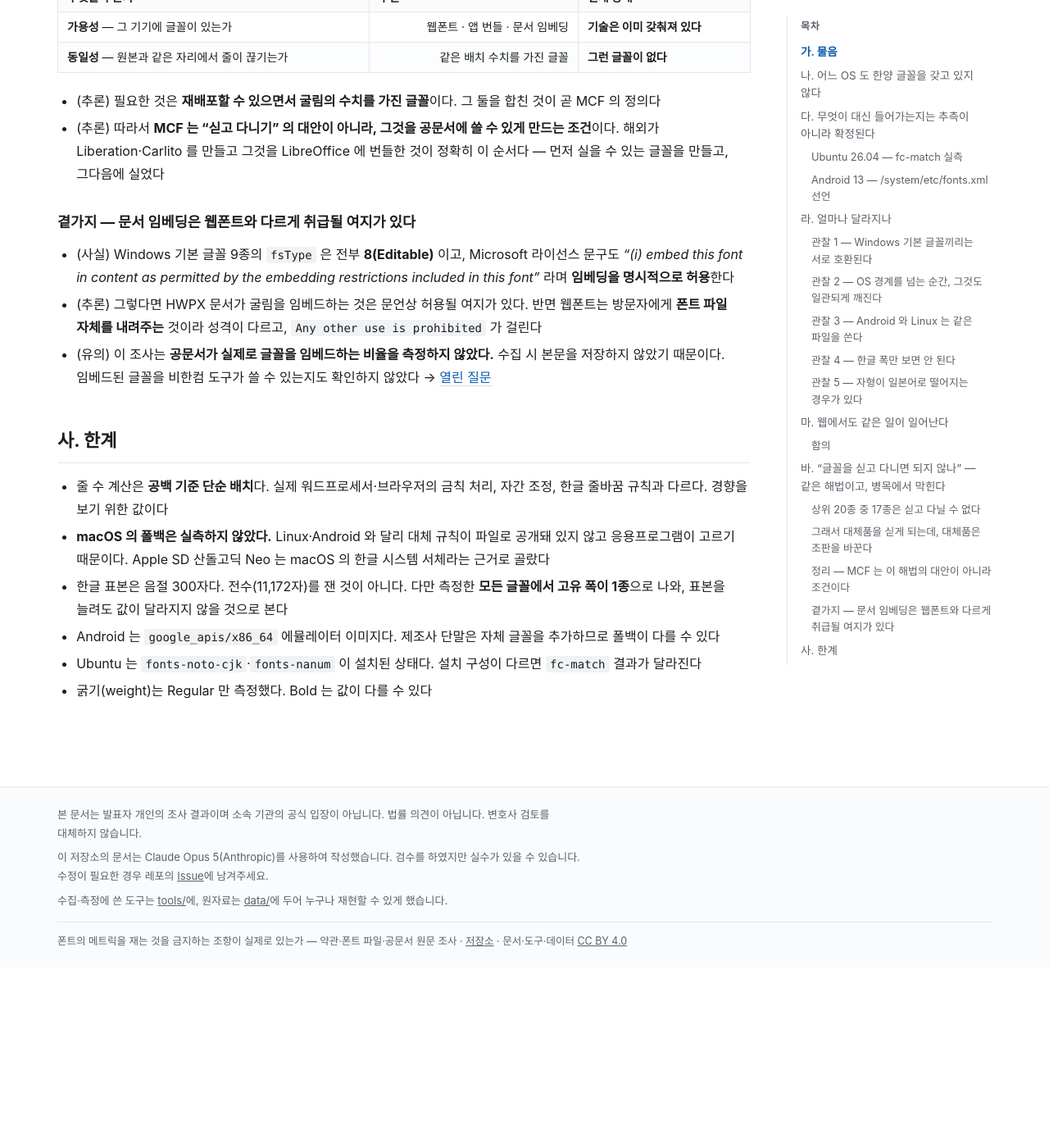
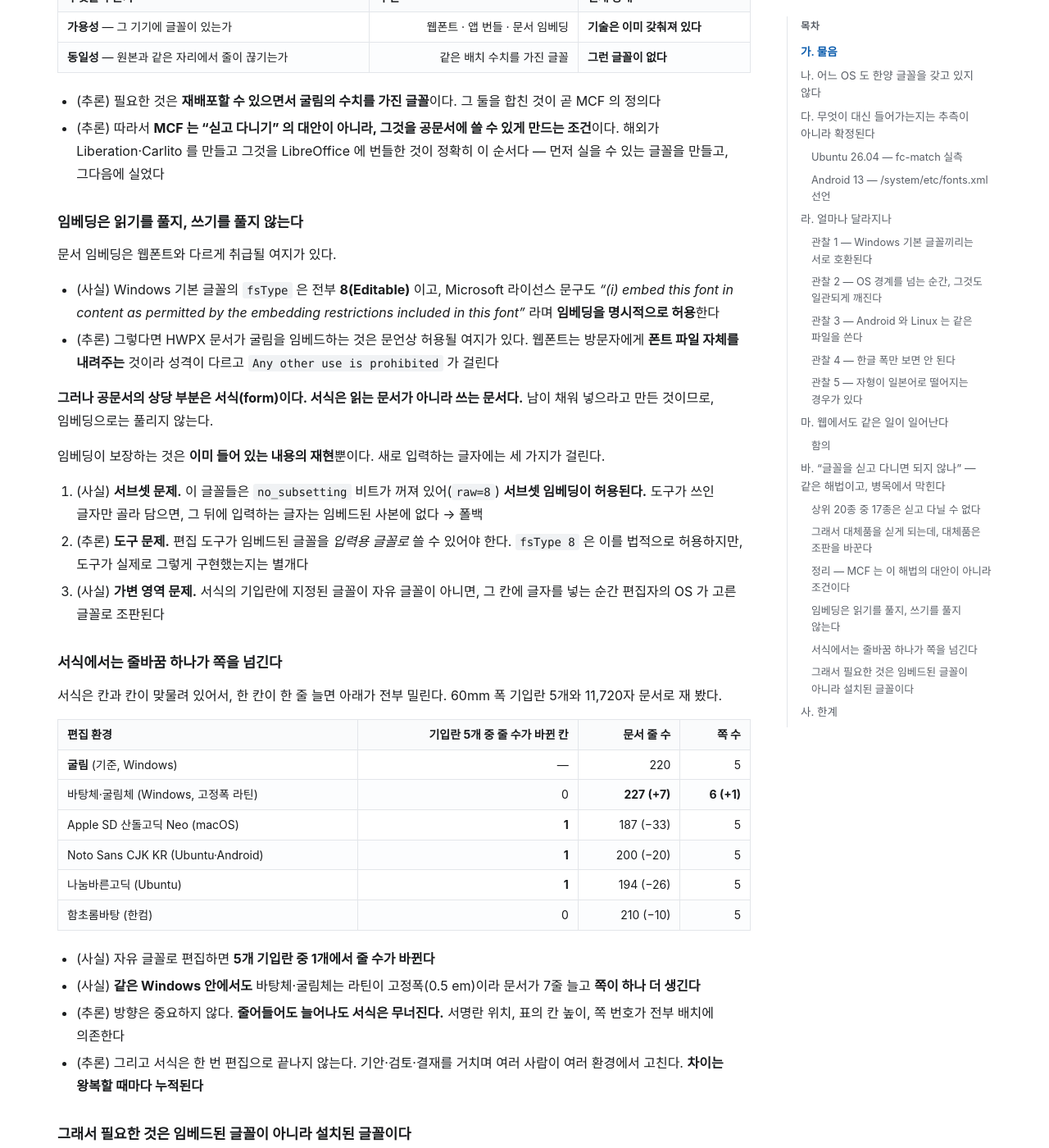
Before and after one commit to msjang/krigf26-font-eula-survey, a Jekyll site: the page built from findings-crossos.md, in a window 1280 px wide and 1400 px high, scrolled down 5695 px. Shown: the whole window at 82% size. Built offline with Jekyll 4.4.1, drawn with Linux system fonts in a browser that asks for light colours; our own code applies the rules of GitHub Pages for plain Markdown files; before the commit the page ends 6875 px from its top, so only the background shows below that; some of the changed text lies outside the part shown.

Commit message:
correct(crossos): 임베딩으로 풀린다는 서술을 축소 — 읽기는 풀리고 쓰기는 안 풀린다
1) 무엇이 과했나
   - 앞 커밋에서 "Windows 기본 글꼴은 fsType 8 이고 Microsoft 문언이 임베딩을
     명시 허용하므로 문서 임베딩은 현실적 경로가 될 수 있다" 고 적었다
   - 이 서술은 문서를 읽기만 하는 경우에만 참이다

2) 왜 틀렸나 — 공문서의 상당 부분은 서식이다
   - 서식은 읽는 문서가 아니라 남이 채워 넣으라고 만든 쓰는 문서다
   - 임베딩이 보장하는 것은 이미 들어 있는 내용의 재현뿐이다
   - 새로 입력하는 글자에는 세 가지가 걸린다
       서브셋: no_subsetting 비트가 꺼져 있어 서브셋 임베딩이 허용된다.
               담기지 않은 글자를 치면 폴백된다
       도구:   편집 도구가 임베드된 글꼴을 입력용으로 쓰는지는 별개 문제다
       가변영역: 기입란에 지정된 글꼴이 자유 글꼴이 아니면 편집자의 OS 가 고른다

3) 실측을 붙였다
   - 60mm 기입란 5개 중 1개에서 자유 글꼴 편집 시 줄 수가 바뀐다
   - 같은 Windows 안에서도 바탕체·굴림체는 라틴 고정폭 탓에 쪽이 하나 더 생긴다
   - 방향은 중요하지 않다. 줄어도 늘어도 서명란·표 높이·쪽 번호가 밀린다
   - 서식은 기안·검토·결재를 거치므로 차이가 왕복마다 누적된다

4) 결론을 다시 적었다
   - 편집하려면 도구가 그 글꼴을 문서에 딸린 데이터가 아니라 글꼴로서 가져야 한다
   - 즉 모든 편집 환경에 설치돼 있어야 하고(재배포 가능),
     원본과 같은 줄바꿈을 내야 한다(메트릭 일치)
   - 임베딩은 이 중 가용성을 읽기에 한해서만 대신한다

Co-Authored-By: Claude <noreply@anthropic.com>

```diff
--- a/findings-crossos.md
+++ b/findings-crossos.md
@@ -166,11 +166,44 @@ Linux 와 Android 는 대체 규칙이 파일로 공개돼 있어 **실측할
 - (추론) 필요한 것은 **재배포할 수 있으면서 굴림의 수치를 가진 글꼴**이다. 그 둘을 합친 것이 곧 MCF 의 정의다
 - (추론) 따라서 **MCF 는 "싣고 다니기" 의 대안이 아니라, 그것을 공문서에 쓸 수 있게 만드는 조건**이다. 해외가 Liberation·Carlito 를 만들고 그것을 LibreOffice 에 번들한 것이 정확히 이 순서다 — 먼저 실을 수 있는 글꼴을 만들고, 그다음에 실었다
 
-### 곁가지 — 문서 임베딩은 웹폰트와 다르게 취급될 여지가 있다
+### 임베딩은 읽기를 풀지, 쓰기를 풀지 않는다
 
-- (사실) Windows 기본 글꼴 9종의 `fsType` 은 전부 **8(Editable)** 이고, Microsoft 라이선스 문구도 *"(i) embed this font in content as permitted by the embedding restrictions included in this font"* 라며 **임베딩을 명시적으로 허용**한다
-- (추론) 그렇다면 HWPX 문서가 굴림을 임베드하는 것은 문언상 허용될 여지가 있다. 반면 웹폰트는 방문자에게 **폰트 파일 자체를 내려주는** 것이라 성격이 다르고, `Any other use is prohibited` 가 걸린다
-- (유의) 이 조사는 **공문서가 실제로 글꼴을 임베드하는 비율을 측정하지 않았다.** 수집 시 본문을 저장하지 않았기 때문이다. 임베드된 글꼴을 비한컴 도구가 쓸 수 있는지도 확인하지 않았다 → [열린 질문](open-questions.md)
+문서 임베딩은 웹폰트와 다르게 취급될 여지가 있다.
+
+- (사실) Windows 기본 글꼴의 `fsType` 은 전부 **8(Editable)** 이고, Microsoft 라이선스 문구도 *"(i) embed this font in content as permitted by the embedding restrictions included in this font"* 라며 **임베딩을 명시적으로 허용**한다
+- (추론) 그렇다면 HWPX 문서가 굴림을 임베드하는 것은 문언상 허용될 여지가 있다. 웹폰트는 방문자에게 **폰트 파일 자체를 내려주는** 것이라 성격이 다르고 `Any other use is prohibited` 가 걸린다
+
+**그러나 공문서의 상당 부분은 서식(form)이다. 서식은 읽는 문서가 아니라 쓰는 문서다.** 남이 채워 넣으라고 만든 것이므로, 임베딩으로는 풀리지 않는다.
+
+임베딩이 보장하는 것은 **이미 들어 있는 내용의 재현**뿐이다. 새로 입력하는 글자에는 세 가지가 걸린다.
+
+1. (사실) **서브셋 문제.** 이 글꼴들은 `no_subsetting` 비트가 꺼져 있어(`raw=8`) **서브셋 임베딩이 허용된다.** 도구가 쓰인 글자만 골라 담으면, 그 뒤에 입력하는 글자는 임베드된 사본에 없다 → 폴백
+2. (추론) **도구 문제.** 편집 도구가 임베드된 글꼴을 *입력용 글꼴로* 쓸 수 있어야 한다. `fsType 8` 은 이를 법적으로 허용하지만, 도구가 실제로 그렇게 구현했는지는 별개다
+3. (사실) **가변 영역 문제.** 서식의 기입란에 지정된 글꼴이 자유 글꼴이 아니면, 그 칸에 글자를 넣는 순간 편집자의 OS 가 고른 글꼴로 조판된다
+
+### 서식에서는 줄바꿈 하나가 쪽을 넘긴다
+
+서식은 칸과 칸이 맞물려 있어서, 한 칸이 한 줄 늘면 아래가 전부 밀린다. 60mm 폭 기입란 5개와 11,720자 문서로 재 봤다.
+
+| 편집 환경 | 기입란 5개 중 줄 수가 바뀐 칸 | 문서 줄 수 | 쪽 수 |
+|---|---:|---:|---:|
+| **굴림** (기준, Windows) | — | 220 | 5 |
+| 바탕체·굴림체 (Windows, 고정폭 라틴) | 0 | **227 (+7)** | **6 (+1)** |
+| Apple SD 산돌고딕 Neo (macOS) | **1** | 187 (−33) | 5 |
+| Noto Sans CJK KR (Ubuntu·Android) | **1** | 200 (−20) | 5 |
+| 나눔바른고딕 (Ubuntu) | **1** | 194 (−26) | 5 |
+| 함초롬바탕 (한컴) | 0 | 210 (−10) | 5 |
+
+- (사실) 자유 글꼴로 편집하면 **5개 기입란 중 1개에서 줄 수가 바뀐다**
+- (사실) **같은 Windows 안에서도** 바탕체·굴림체는 라틴이 고정폭(0.5 em)이라 문서가 7줄 늘고 **쪽이 하나 더 생긴다**
+- (추론) 방향은 중요하지 않다. **줄어들어도 늘어나도 서식은 무너진다.** 서명란 위치, 표의 칸 높이, 쪽 번호가 전부 배치에 의존한다
+- (추론) 그리고 서식은 한 번 편집으로 끝나지 않는다. 기안·검토·결재를 거치며 여러 사람이 여러 환경에서 고친다. **차이는 왕복할 때마다 누적된다**
+
+### 그래서 필요한 것은 임베드된 글꼴이 아니라 설치된 글꼴이다
+
+- (추론) 편집을 하려면 편집 도구가 그 글꼴을 **문서에 딸린 데이터가 아니라 글꼴로서** 갖고 있어야 한다. 새 글자를 조판하고, 다시 저장하고, 다음 사람에게 넘겨야 하기 때문이다
+- (추론) 그러려면 그 글꼴이 **모든 편집 환경에 설치돼 있어야** 하고, 그러려면 **재배포가 가능해야** 하며, 원본과 같은 줄바꿈을 내려면 **메트릭이 같아야** 한다
+- 세 조건을 동시에 만족하는 것이 MCF 다. 임베딩은 이 중 첫 번째(가용성)를 **읽기에 한해서만** 대신해 줄 뿐이다
 
 ## 사. 한계
 
```
